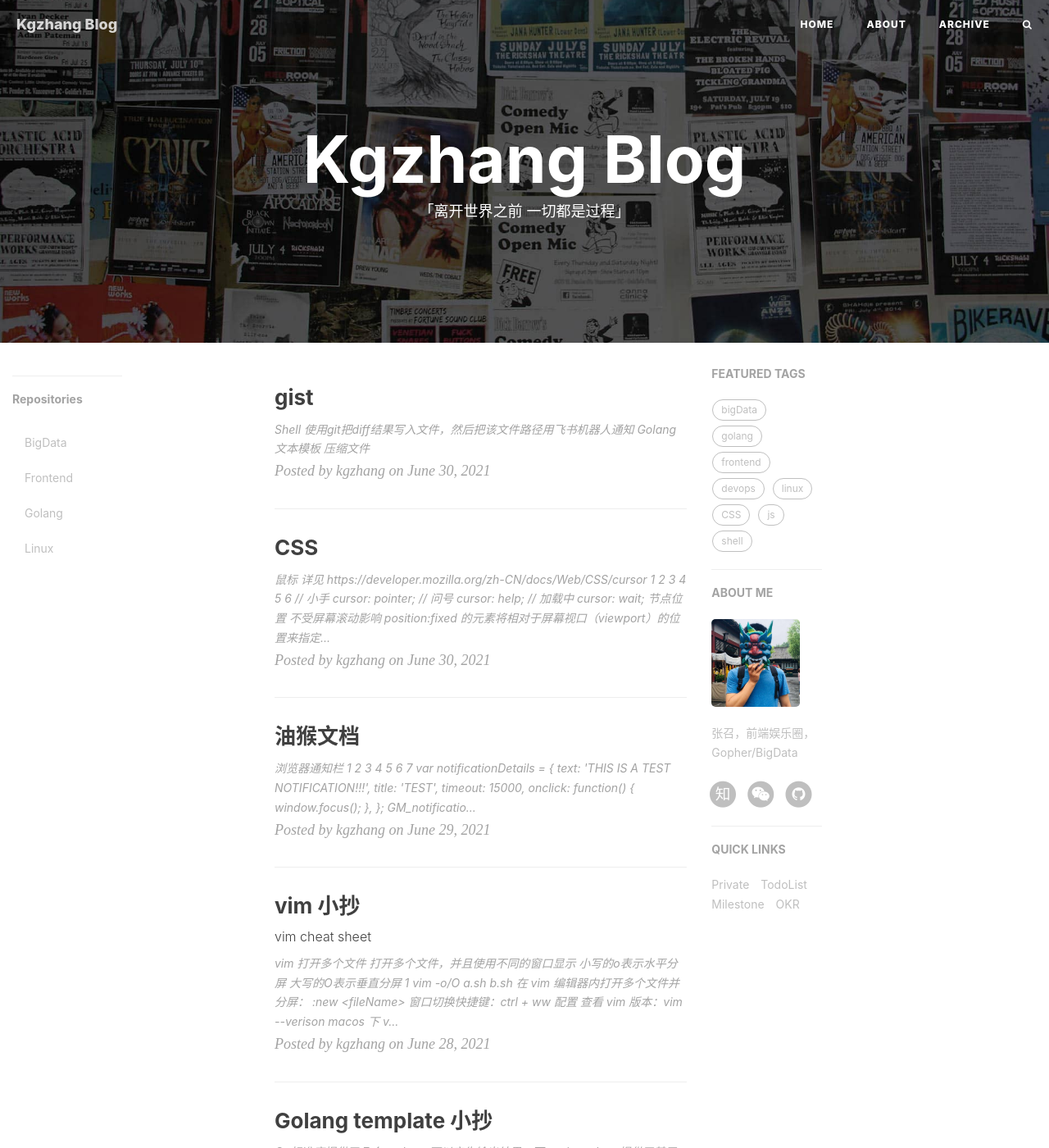
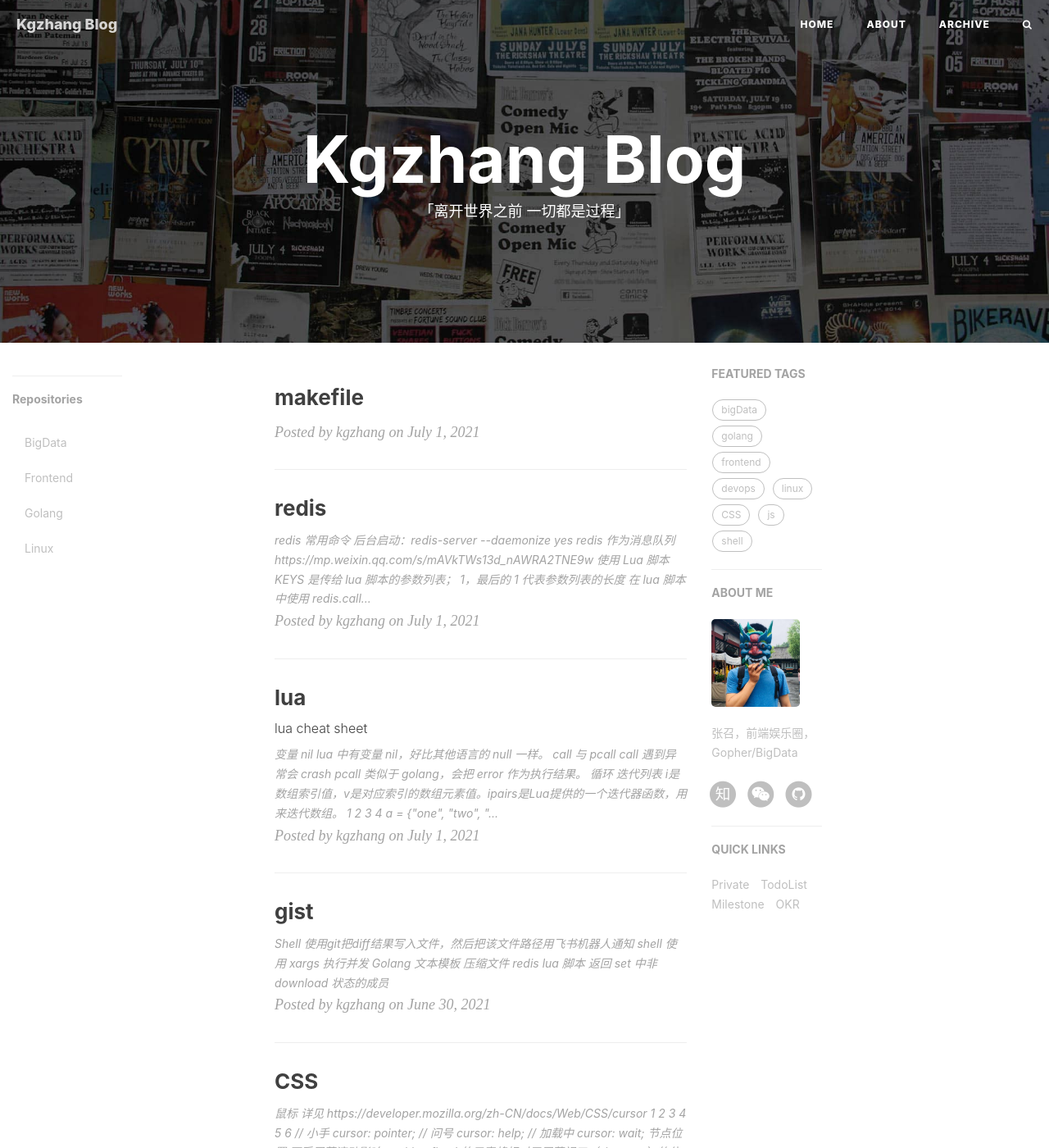
Before and after one commit to kougazhang/oom, a Jekyll site: the page built from index.html, in a window 1280 px wide and 1400 px high. Shown: the whole window at 82% size. Built offline with Jekyll 4.4.1, drawn with Linux system fonts in a browser that asks for light colours; nearby versions of some CDN libraries; the list of posts is cut into pages by our own code; comment, search, counter and statistics services are not loaded; some of the changed text lies outside the part shown.

Commit message:
add journal for 07-01

````diff
--- a/_posts/2021-06-18-shell.md
+++ b/_posts/2021-06-18-shell.md
@@ -131,5 +131,52 @@ do
 done
 ```
 
+## shell 多进程
+
+### 命名空间的问题
+
+新开的进程并不能继承当前的主进程的命名空间，所以需要使用 `export` 把变量声明为全局变量。
++ `export -f <function>`，把函数声明为全局；
++ `export <variable>`, 把某变量声明为全部;
++ `export -n <name>`， 删除指定的变量，变量实际上并未删除，只是不会输出到后续指令的执行环境中
++ `export -p`, 列出所有的变量
+
+### 使用 xargs
++ `-P n`, 指定进程数
++ `bash -c 'echo_var "$@"' _ {}`，执行命令
+```shell
+printf "n%04g\n" {1..100} | xargs -n 1 -P 10 -I {} bash -c 'echo_var "$@"' _ {}
+```
+
+#### xargs 中调用函数
+[返回 set 中非 download 状态的成员](https://gist.github.com/kougazhang/3964a163a649da7f8aa770eae0971c6d)
+
+#### 调试 xargs
+[参考阮一峰](http://www.ruanyifeng.com/blog/2019/08/xargs-tutorial.html)
+
+使用xargs命令以后，由于存在转换参数过程，有时需要确认一下到底执行的是什么命令。
+
+-p参数打印出要执行的命令，询问用户是否要执行。
+```shell
+$ echo 'one two three' | xargs -p touch
+touch one two three ?...
+```
+
+上面的命令执行以后，会打印出最终要执行的命令，让用户确认。用户输入y以后（大小写皆可），才会真正执行。
+
+-t参数则是打印出最终要执行的命令，然后直接执行，不需要用户确认。
+```shell
+$ echo 'one two three' | xargs -t rm
+rm one two three
+```
+
+### 使用 parallel
+把它当成 xargs 的位置去用。
+
+## shell 调试
++ `bash -x`, 查看详细运行信息
++ `bash -n`, 只 parse 脚本不执行
++ 使用 shellcheck
+
 ## 参考
 + [Linux shell](https://github.com/kougazhang/bash-tutorial)
--- a/_posts/2021-06-30-gist.md
+++ b/_posts/2021-06-30-gist.md
@@ -12,7 +12,11 @@ tags:
 
 # Shell
 + [使用git把diff结果写入文件，然后把该文件路径用飞书机器人通知](https://gist.github.com/kougazhang/504b076c612a8038cabbad2e06f5c3cc)
++ [shell 使用 xargs 执行并发](https://gist.github.com/kougazhang/cdaf76293e2520bc92e297505ae3d82c)
 
 # Golang
 + [文本模板](https://gist.github.com/kougazhang/4b996d733a454b8b34201a7a6683c54a)
 + [压缩文件](https://gist.github.com/kougazhang/996abfeff0074527ab34b38c47c02ae2)
+
+# redis lua 脚本
++ [返回 set 中非 download 状态的成员](https://gist.github.com/kougazhang/3964a163a649da7f8aa770eae0971c6d)
--- /dev/null
+++ b/_posts/2021-07-01-lua.md
@@ -0,0 +1,57 @@
+---
+layout:     post
+title:      "lua"
+subtitle:   "lua cheat sheet"
+date:       2021-07-01 20:51:00
+author:     "kgzhang"
+catalog: false
+header-style: text
+tags:
+  - lua
+---
+
+## 变量
+
+### nil
+lua 中有变量 `nil`，好比其他语言的 null 一样。
+
+## call 与 pcall
++ call 遇到异常会 crash
++ pcall 类似于 golang，会把 error 作为执行结果。
+
+## 循环
+
+### 迭代列表
+i是数组索引值，v是对应索引的数组元素值。ipairs是Lua提供的一个迭代器函数，用来迭代数组。
+```lua
+a = {"one", "two", "three"}
+for i, v in ipairs(a) do
+    print(i, v)
+end
+```
+
+## 条件
+```lua
+if( a < 20 )
+then
+   print("a 小于 20" );
+end
+```
+
+## table
+
+### 添加元素
+```lua
+a={}
+table.insert(a, "abc")
+print(a[1])
+-- abc
+```
+
+## 运算符
+
+### 关系运算符
+```lua
+-- 注意不等于和常用的不一样
+~=
+```
--- /dev/null
+++ b/_posts/2021-07-01-redis.md
@@ -0,0 +1,44 @@
+---
+layout:     post
+title:      "redis"
+subtitle:   ""
+date:       2021-07-01 21:27:00
+author:     "kgzhang"
+catalog: false
+header-style: text
+tags:
+  - redis
+---
+## redis 常用命令
++ 后台启动：`redis-server --daemonize yes`
+
+## redis 作为消息队列
++ https://mp.weixin.qq.com/s/mAVkTWs13d_nAWRA2TNE9w
+
+## 使用 Lua 脚本
++ `KEYS` 是传给 lua 脚本的参数列表；
++ `1`，最后的 1 代表参数列表的长度
++ 在 lua 脚本中使用 `redis.call` 或 `redis.pcall` 执行 redis 命令。
+
+### 单行 lua 语句
+```shell
+# "a" 是传递给 lua 脚本的参数
+redis-cli eval "return redis.call('get', KEYS[1])" 1 "a"
+```
+
+### 执行 lua 脚本
+如 [sscan.lua](https://gist.github.com/kougazhang/3964a163a649da7f8aa770eae0971c6d)
+```shell
+redis-cli --eval sscan.lua 2 "jd" 10
+```
+
+### 调试 lua 脚本
+```shell
+# 加上参数 --ldb 可以开启 debug 模式
+redis-cli --ldb --eval sscan.lua 2 "jd" 10
+```
+然后会进入类似于 gdb 的交互式状态，输入 `s` 进行下一步。
+
+### lua 脚本返回值
++ 当查询为空时，返回 lua 中的 nil。
++ 如 sscan 命令时，会返回一个嵌套数组，第一个元素是个数（string 形式），第二个元素是查到的真正的值。
````
Also changed, not shown: _posts/2021-07-01-makefile.md (added, +11 -0 lines).
